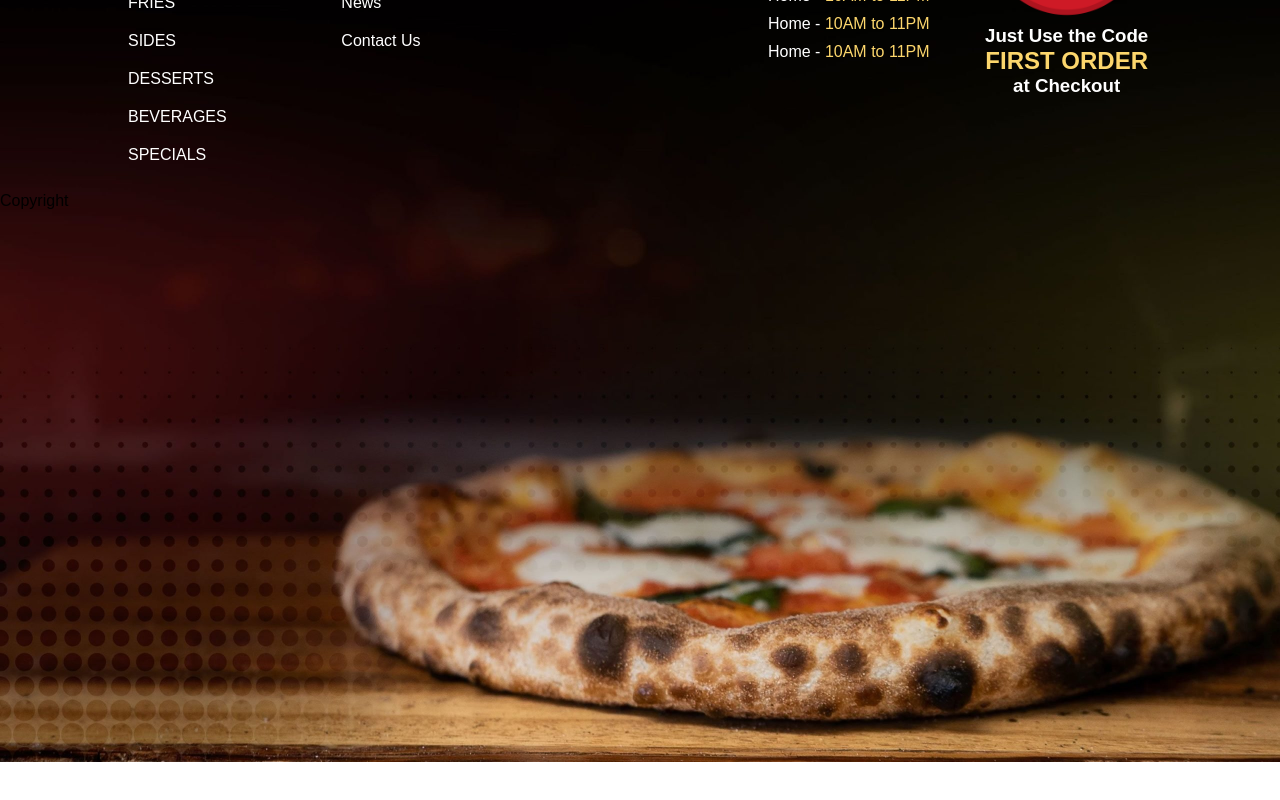
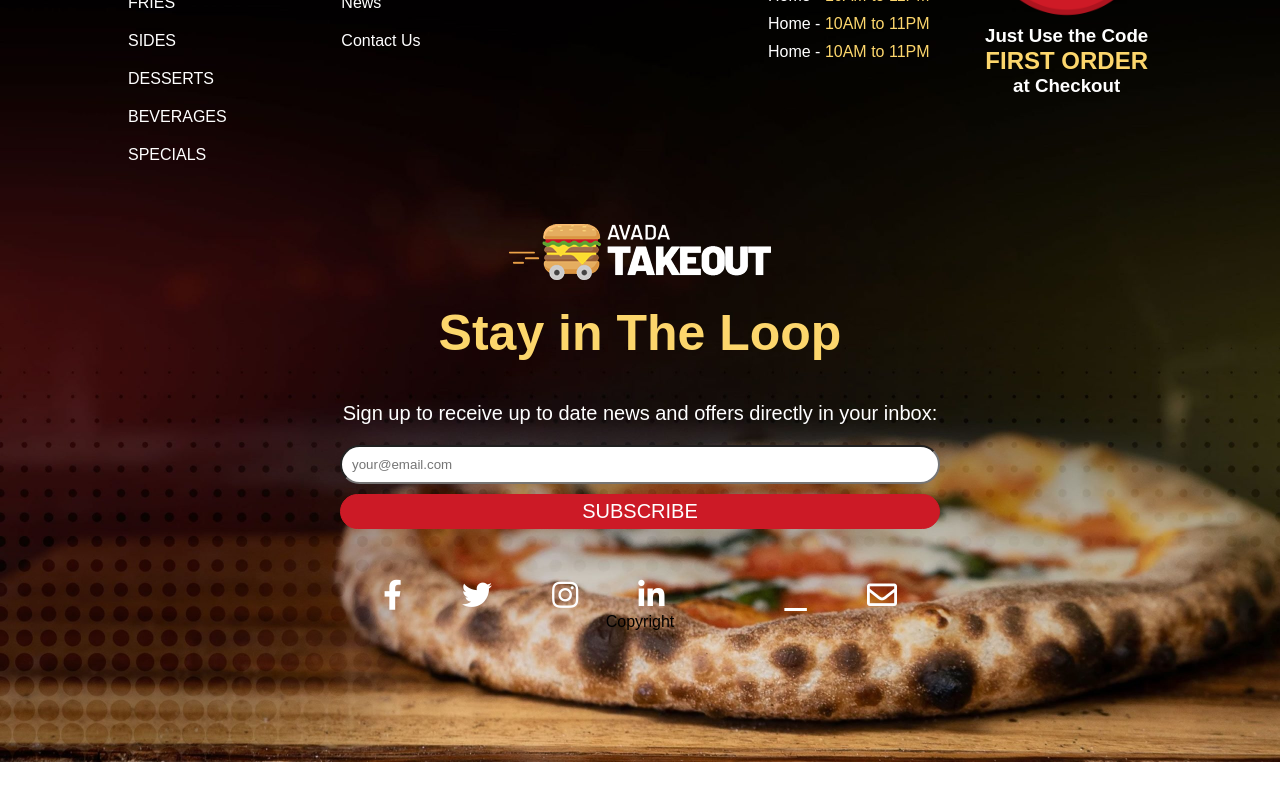
Before and after one commit to RomeoAlex/proj-html-vuejs, a Vue app: page / in a window 1280 px wide. Shown: the part 5068-5868 px from the top of the page. Built offline with nearby package versions, Linux system fonts and the light colour scheme.

Commit message:
creato componente social nel footer

```diff
--- a/src/components/Footer.vue
+++ b/src/components/Footer.vue
@@ -50,10 +50,15 @@
 
       </div>
           <div class="sub-footer">
-                <img src="" alt="">
-                <!-- elementp subscribe -->
+                <img src="../assets/images/takeout-logo.png" alt="">
+                <Subscribe />
                 <div class="social-icons">
-                    <!-- v-for su icons array -->
+                    <span v-for="(social , index) in socials" :key="index">
+                      <a :href="social.url">
+                        <i :class="social.icon"></i>
+                      </a>
+                    </span>
+
                 </div>
                 <p>Copyright</p>
           </div>
@@ -61,10 +66,12 @@
 </template>
 
 <script>
-
+import Subscribe from "./Subscribe.vue";
 export default {
 
   name: "Footer",
+  components:{Subscribe,
+  },
  data: function() {
       return {
           foodCategories: [
@@ -173,7 +180,37 @@ export default {
                         hours1:'11PM'
                     },
                 ],
-            };
+            socials: [
+                {
+                  icon:'fab fa-facebook-f',
+                  url:'#',
+                },
+                {
+                  icon:'fab fa-twitter',
+                  url:'#',
+                },
+                {
+                  icon:'fab fa-instagram',
+                  url:'#',
+                },
+                {
+                  icon:'fab fa-linkedin-in',
+                  url:'#',
+                },
+                {
+                  icon:'',
+                  url:'#',
+                },
+                {
+                  icon:'class="fab fa-youtube',
+                  url:'#',
+                },
+                {
+                  icon:'far fa-envelope',
+                  url:'#',
+                },
+                ],
+          };
         },
 };
 </script>
@@ -235,6 +272,20 @@ export default {
                       width:100%;}
                       h2{color:$GoldenRod;}
                                         }
+
+                    }
+                    .sub-footer{
+                      padding-top: 50px;
+                      text-align: center;
+
+                    }
+                    .social-icons{
+                      margin-top: 50px;
+                      a{
+                        font-size: 30px;
+                        padding:30px;
+                        color: white;
+                      }
                     }
 
 }
--- a/src/components/Subscribe.vue
+++ b/src/components/Subscribe.vue
@@ -0,0 +1,50 @@
+<template>
+<div class="sub-wrapper">
+<h2>Stay in The Loop</h2>
+<p>Sign up to receive up to date news and offers directly in your inbox:</p>
+<input type="text" placeholder="your@email.com">
+<!-- @click con funzione id invio dati -->
+<button class="subscrive primary">SUBSCRIBE</button>
+</div>
+</template>
+
+<script>
+export default {
+  name: "Subscribe",
+
+};
+</script>
+
+<!-- Add "scoped" attribute to limit CSS to this component only -->
+<style scoped lang="scss">
+@import '../assets/style/general.scss';
+@import '../assets/style/variables.scss';
+.sub-wrapper{
+    width:100%;
+    margin: auto;
+    text-align: center;
+    color: white;
+    h2{
+        font-size: 50px ;
+        padding:20px 0;
+        color:$GoldenRod;
+    }
+    p{
+       font-size: 20px ;
+        padding:20px 0;
+    }
+    input{
+        width:600px;
+        padding:10px;
+        border-radius:25px;
+        margin-bottom: 10px;
+    }
+    .subscrive{
+        width:600px;
+        padding:5px;
+        border-radius:25px;
+        display:block;
+        margin: auto;
+    }
+}
+</style>
```
